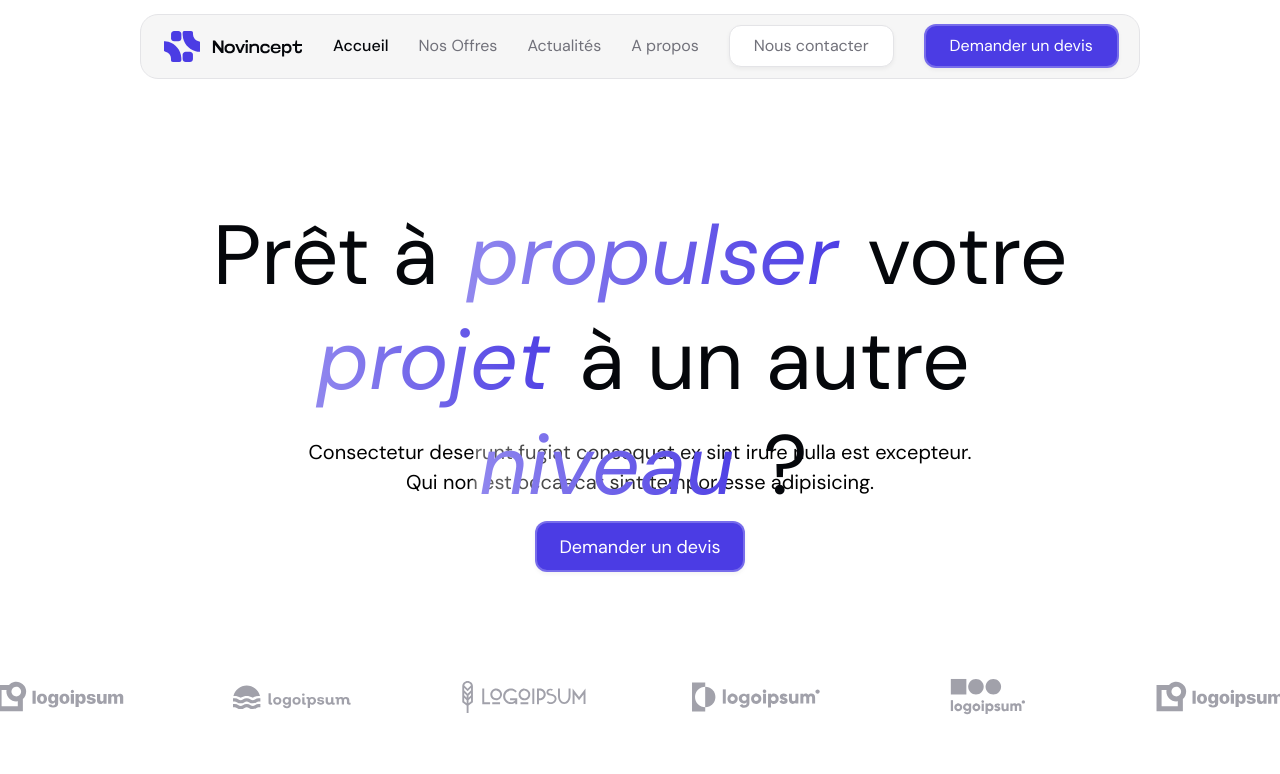
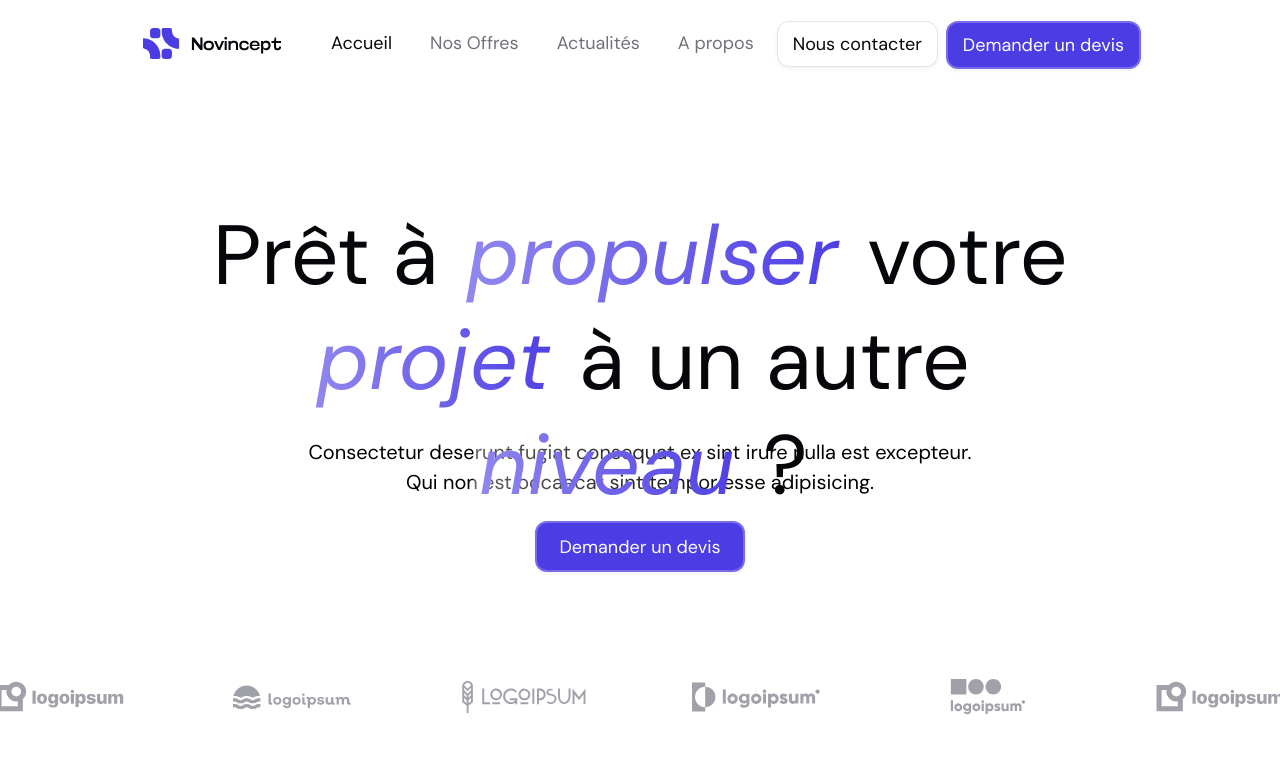
Before and after one commit to RenanYhuel/novincept-website, a Nuxt app: page / in a window 1280 px wide. Shown: the top 774 px of the page. Built offline with nearby package versions, Linux system fonts and the light colour scheme.

Commit message:
Update nav.vue

```diff
--- a/components/layout/nav.vue
+++ b/components/layout/nav.vue
@@ -1,12 +1,17 @@
 <template>
-    <div class="nav-section">
-        <nav>
+    <header>
+        <div class="logo">
+            <img src="/img/logo-novincept.svg" alt="Logo Novincept">
+        </div>
+        <div class="hamburger">
+            <div class="line"></div>
+            <div class="line"></div>
+            <div class="line"></div>
+        </div>
+        <nav class="nav-bar">
             <ul>
-                <li class="logo">
-                    <img src="/img/logo-novincept.svg" alt="Logo Novincept">
-                </li>
                 <li class="accueil">
-                    <NuxtLink class="accueil-btn active-btn" to="/">Accueil</NuxtLink>
+                    <NuxtLink class="accueil-btn active-link" to="/">Accueil</NuxtLink>
                 </li>
                 <li class="nos-offres">
                     <NuxtLink class="nos-offres-btn" to="/nos-offres">Nos Offres</NuxtLink>
@@ -25,103 +30,176 @@
                 </li>
             </ul>
         </nav>
-    </div>
+    </header>
 </template>
 
+
+<script scoped>
+    export default {
+        mounted() {
+            const hamburger = document.querySelector('.hamburger');
+            if (hamburger) {
+                hamburger.onclick = function() {
+                    const navBar = document.querySelector('.nav-bar');
+                    if (navBar) {
+                        navBar.classList.toggle('active');
+                    }
+                    hamburger.classList.toggle('active');
+                }
+            }
+        }
+    }
+</script>
+
+
 <style>
-
-    .nav-section {
+    header {
         width: 100%;
         height: 90px;
-        display: flex;
-        justify-content: center;
-        align-items: center;
-        position: fixed;
-        font-family: "DM Sans";
-        z-index: 2000;
-    }
-
-    nav {
-        width: 1000px;
-        height: 70%;
-        display: flex;
-        justify-content: center;
-        align-items: center;
-    }
-
-    nav ul {
-        display: flex;
-        height: 100%;
-        align-items: center;
-        padding: 0;
-        margin: 0;
-        list-style: none;
-        border-radius: 18px;
-        border: 1px solid var(--Border-border, #E4E4E7);
-        background: var(--Background-default, #F6F6F6);
-        box-shadow: 0px 15px 60px 17px #ffffff;
-    }
-
-    nav ul li {
+        background-color: #fff;
         display: flex;
         align-items: center;
         justify-content: center;
-        height: 100%;
-        padding: 0 15px;
+        padding: 0 0px;
+        position: fixed;
+        z-index: 9999;
     }
 
-    .logo img {
-        max-height: 60px;
-        object-fit: contain;
+    .hamburger {
+        display: none;
     }
 
-    .logo img:hover {
-        cursor: pointer;
+    .nav-bar ul {
+        display: flex;
+        color: var(--Content-default, #71717A);
+        font-family: "DM Sans";
+        font-size: 18px;
+        font-style: normal;
+        font-weight: 400;
+        line-height: normal;
     }
 
-    .accueil-btn, .nos-offres-btn, .actualites-btn, .a-propos-btn, .nous-contacter-btn, .devis-btn {
-        color: var(--Content-default, #71717A);
+    .logo {
+        margin-right: 30px;
     }
 
-    .nous-contacter-btn {
+    .nav-bar ul li a {
+        display: block;
+        padding: 10px 15px;
+        transition: 0.2s;
+        margin: 0 4px;
+        color: var(--Content-default, #71717A);
+        font-family: "DM Sans";
+        font-size: 18px;
+        font-style: normal;
+        font-weight: 400;
+        line-height: normal;
+    }
+
+    .nav-bar ul li .active-link {
+        color: var(--Content-title, #05070B);
+    }
+
+    .nav-bar ul li .nous-contacter-btn {
+        color: var(--Content-title, #05070B);
+        font-family: "DM Sans";
+        font-size: 18px;
         border-radius: 12px;
         border: 1px solid var(--Border-border, #E4E4E7);
         background: var(--Background-back, #FFF);
         box-shadow: 0px 2px 4px 0px rgba(10, 13, 18, 0.05);
-        display: flex;
-        padding: 12px 24px;
-        justify-content: center;
-        align-items: center;
-        gap: 10px;
+    }
+
+    .nav-bar ul li .devis-btn {
+        border-radius: 12px;
+        color: var(--Content-reversed, #FFF);
+        border: 2px solid rgba(255, 255, 255, 0.25);
+        background: var(--Brand-Colors-Primary, #4B3CE4);
+        box-shadow: 0px 2px 4px 0px rgba(10, 13, 18, 0.05);
+    }
+
+    .hamburger {
+        display: none;
+        cursor: pointer;
+        transition: transform 0.3s ease;
+    }
+
+    .hamburger .line {
+        width: 30px;
+        height: 3px;
+        background-color: #000;
+        margin: 6px 0;
         transition: all 0.3s ease;
     }
 
-    .nous-contacter-btn:hover {
-        color: var(--Content-default, #838383);
-        background: var(--Background-back, #e9e9e9);
+    @media only screen and (max-width: 900px) {
+
+        header {
+            justify-content: space-around;
+            height: 60px;
         }
 
-    .devis-btn {
-        display: flex;
-        padding: 12px 24px;
-        justify-content: center;
-        align-items: center;
-        gap: 10px;
-        border-radius: 12px;
-        border: 2px solid rgba(255, 255, 255, 0.25);
-        color: var(--Content-reversed, #FFF);
-        background: var(--Brand-Colors-Primary, #4B3CE4);
-        box-shadow: 0px 2px 4px 0px rgba(10, 13, 18, 0.05);
-        transition: all 0.3s ease;
+        .logo {
+            z-index: 999;
         }
 
-    .devis-btn:hover {
-        background: var(--Brand-Colors-Primary, #685de6);
+        .hamburger {
+            display: block;
+            cursor: pointer;
+            z-index: 999;
         }
 
-    .active-btn {
-        color: var(--Content-title, #05070B);
-        font-weight: 500;
+        .hamburger.active .line:nth-child(1) {
+            transform: translateY(9px) rotate(45deg);
         }
 
+        .hamburger.active .line:nth-child(2) {
+            opacity: 0;
+        }
+
+        .hamburger.active .line:nth-child(3) {
+            transform: translateY(-9px) rotate(-45deg);
+        }
+
+        .hamburger .line {
+            width: 30px;
+            height: 3px;
+            background-color: #000000;
+            margin: 6px 0;
+        }
+
+        .nav-bar {
+            height: 0;
+            position: absolute;
+            top: 10px;
+            left: 0;
+            right: 0;
+            width: 100vw;
+            transition: 0.5s;
+            background-color: #fff;
+            overflow: hidden;
+            z-index: 0;
+        }
+
+        .nav-bar.active {
+            height: 450px;
+        }
+
+        .nav-bar ul {
+            display: block;
+            width: fit-content;
+            margin: 80px auto 0 auto;
+            text-align: center;
+            transition: 0.5s;
+            opacity: 0;
+        }
+
+        .nav-bar.active ul {
+            opacity: 1;
+        }
+
+        .nav-bar ul li a {
+            margin-bottom: 12px;
+        }
+    }
 </style>
```
Lines whose indentation alone changed are shown as unchanged.
